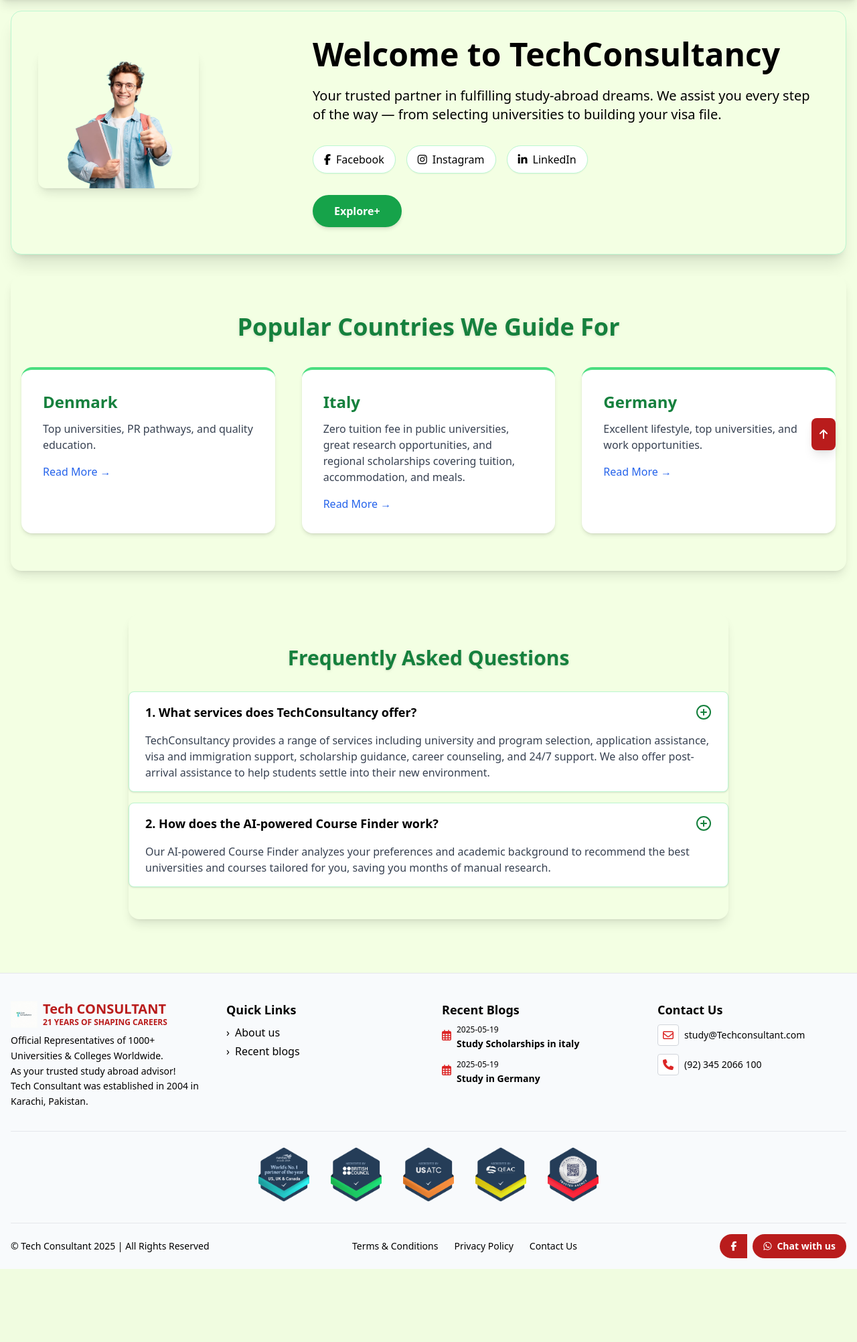
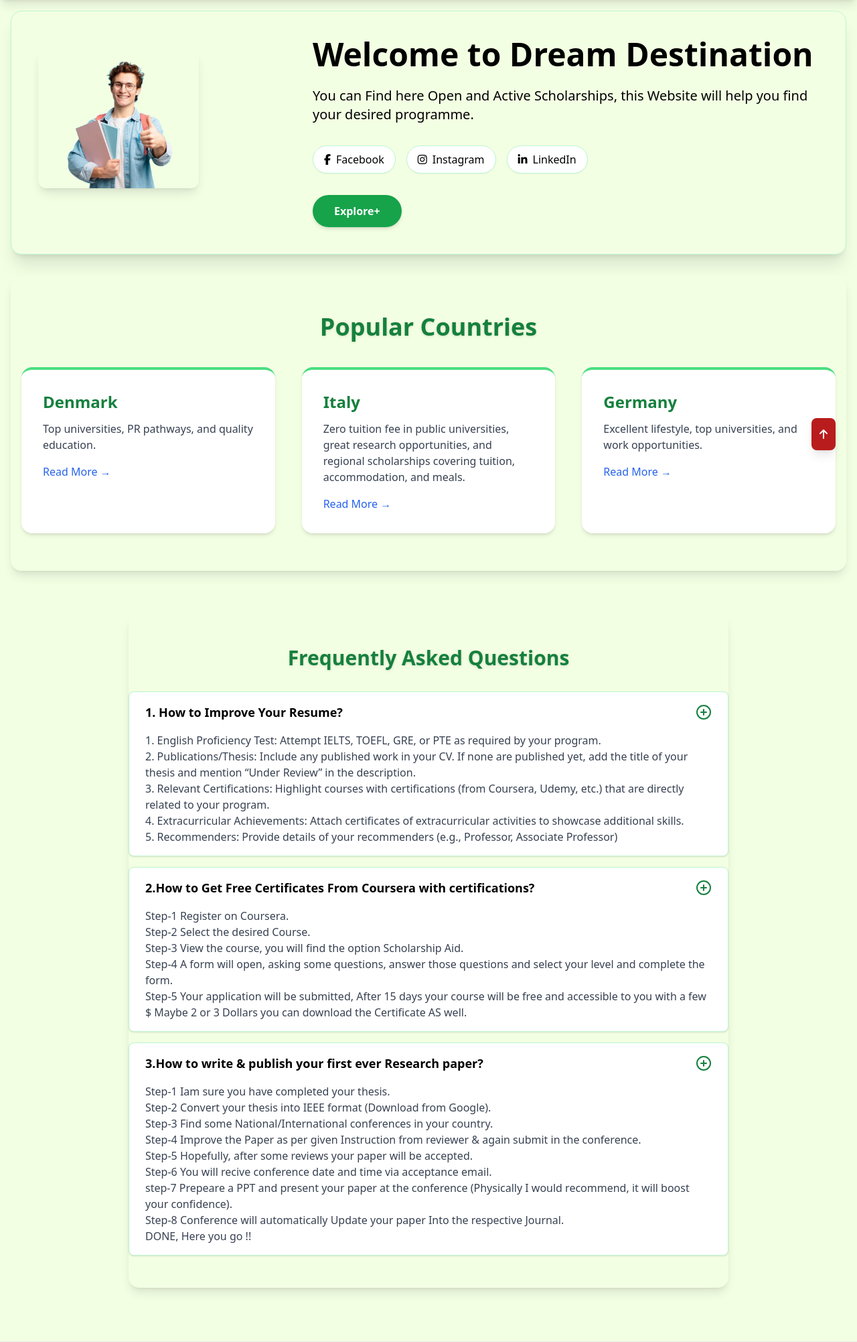
Before and after one commit to Asimirfan721/Consultancy-Business, a Laravel app: page / in a window 1280 px wide. Shown: the part 96-2099 px from the top of the page at 67% size. Before the commit the page ends 1990 px from the top, so only its background shows below. Run offline with Laravel 12, Linux system fonts and the light colour scheme; some libraries are stand-ins or nearby versions.

Commit message:
updated design And vertically aligned

```diff
--- a/resources/views/home.blade.php
+++ b/resources/views/home.blade.php
@@ -40,10 +40,10 @@
         <!-- Right: Text -->
         <div class="md:w-2/3 w-full">
             <h1 class="text-4xl md:text-5xl font-extrabold text-black leading-tight mb-6">
-                Welcome to <span class="font-extrabold text-black">TechConsultancy</span>
+                Welcome to <span class="font-extrabold text-black">Dream Destination</span>
             </h1>
             <p class="text-black text-lg md:text-xl max-w-3xl mb-8">
-                Your trusted partner in fulfilling study-abroad dreams. We assist you every step of the way — from selecting universities to building your visa file.
+               You can Find here Open and Active Scholarships, this Website will help you find your desired programme.
             </p>
             <!-- Social Media Icons -->
             <div class="flex flex-wrap gap-4 mb-8">
@@ -84,7 +84,7 @@
 
 <!-- Countries Section -->
 <section id="countries" class="mt-8 bg-[#F3FFE3] py-14 rounded-2xl shadow-lg">
-    <h2 class="text-4xl font-bold mb-10 text-center text-green-700 drop-shadow">Popular Countries We Guide For</h2>
+    <h2 class="text-4xl font-bold mb-10 text-center text-green-700 drop-shadow">Popular Countries</h2>
     <div class="grid gap-10 grid-cols-1 md:grid-cols-2 lg:grid-cols-3 px-4">
         <!-- Denmark Card -->
         <div class="bg-white p-8 rounded-2xl shadow-md border-t-4 border-green-400 hover:scale-105 hover:shadow-xl transition">
@@ -118,29 +118,61 @@
         <div class="bg-white rounded-lg shadow border border-green-200 hover:shadow-lg transition">
             <button @click="open === 1 ? open = null : open = 1"
                 class="w-full flex justify-between items-center px-6 py-4 text-left focus:outline-none">
-                <span class="text-lg font-semibold text-black">1. What services does TechConsultancy offer?</span>
+                <span class="text-lg font-semibold text-black">1. How to Improve Your Resume? </span>
                 <span>
                     <svg x-show="open !== 1" class="w-6 h-6 text-green-700" fill="none" stroke="currentColor" stroke-width="2" viewBox="0 0 24 24"><circle cx="12" cy="12" r="10" stroke="currentColor" stroke-width="2"/><path stroke-linecap="round" stroke-linejoin="round" d="M12 8v8m-4-4h8" /></svg>
                 </span>
             </button>
             <div x-show="open === 1" class="px-6 pb-4 text-gray-700">
-                TechConsultancy provides a range of services including university and program selection, application assistance, visa and immigration support, scholarship guidance, career counseling, and 24/7 support. We also offer post-arrival assistance to help students settle into their new environment.
+                1. English Proficiency Test: Attempt IELTS, TOEFL, GRE, or PTE as required by your program. <br>
+
+2. Publications/Thesis: Include any published work in your CV. If none are published yet, add the title of your thesis and mention “Under Review” in the description.
+<br>
+3. Relevant Certifications: Highlight courses with certifications (from Coursera, Udemy, etc.) that are directly related to your program.
+<br>
+4. Extracurricular Achievements: Attach certificates of extracurricular activities to showcase additional skills.
+<br>
+5. Recommenders: Provide details of your recommenders (e.g., Professor, Associate Professor)
             </div>
         </div>
         <!-- FAQ 2 -->
         <div class="bg-white rounded-lg shadow border border-green-200 hover:shadow-lg transition">
             <button @click="open === 2 ? open = null : open = 2"
                 class="w-full flex justify-between items-center px-6 py-4 text-left focus:outline-none">
-                <span class="text-lg font-semibold text-black">2. How does the AI-powered Course Finder work?</span>
+                <span class="text-lg font-semibold text-black">2.How to Get Free Certificates From Coursera with certifications?</span>
                 <span>
                     <svg x-show="open !== 2" class="w-6 h-6 text-green-700" fill="none" stroke="currentColor" stroke-width="2" viewBox="0 0 24 24"><circle cx="12" cy="12" r="10" stroke="currentColor" stroke-width="2"/><path stroke-linecap="round" stroke-linejoin="round" d="M12 8v8m-4-4h8" /></svg>
                 </span>
             </button>
             <div x-show="open === 2" class="px-6 pb-4 text-gray-700">
-                Our AI-powered Course Finder analyzes your preferences and academic background to recommend the best universities and courses tailored for you, saving you months of manual research.
+                Step-1 Register on Coursera.<br>
+                Step-2 Select the desired Course.<br>
+                Step-3 View the course, you will find the option Scholarship Aid.<br>
+                Step-4 A form will open, asking some questions, answer those questions and select your level and complete the form.<br>
+                Step-5 Your application will be submitted, After 15 days your course will be free and accessible to you with a few $ Maybe 2 or 3 Dollars you can download the Certificate AS well. <br>
             </div>
         </div>
         <!-- Add more FAQs as needed -->
+         <div class="bg-white rounded-lg shadow border border-green-200 hover:shadow-lg transition">
+            <button @click="open === 2 ? open = null : open = 2"
+                class="w-full flex justify-between items-center px-6 py-4 text-left focus:outline-none">
+                <span class="text-lg font-semibold text-black">3.How to write & publish your first ever Research paper?</span>
+                <span>
+                    <svg x-show="open !== 2" class="w-6 h-6 text-green-700" fill="none" stroke="currentColor" stroke-width="2" viewBox="0 0 24 24"><circle cx="12" cy="12" r="10" stroke="currentColor" stroke-width="2"/><path stroke-linecap="round" stroke-linejoin="round" d="M12 8v8m-4-4h8" /></svg>
+                </span>
+            </button>
+            <div x-show="open === 2" class="px-6 pb-4 text-gray-700">
+                Step-1 Iam sure you have completed your thesis.<br>
+                Step-2 Convert your thesis into IEEE format (Download from Google).<br>
+                Step-3 Find some National/International conferences in your country.<br>
+                Step-4 Improve the Paper as per given Instruction from reviewer & again submit in the conference.<br>
+                Step-5 Hopefully, after some reviews your paper will be accepted. <br>
+                Step-6 You will recive conference date and time via acceptance email. <br>
+                step-7 Prepeare a PPT and present your paper at the conference (Physically I would recommend, it will boost your confidence).<br>
+                Step-8 Conference will automatically Update your paper Into the respective Journal. <br>
+                    DONE, Here you go !! <br>
+            </div>
+        </div>
     </div>
 </section>
 
```
